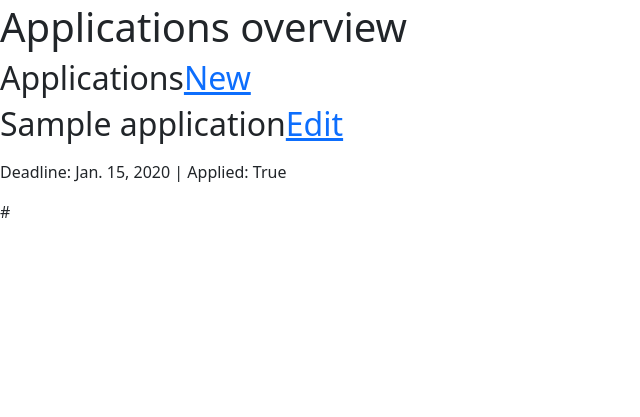
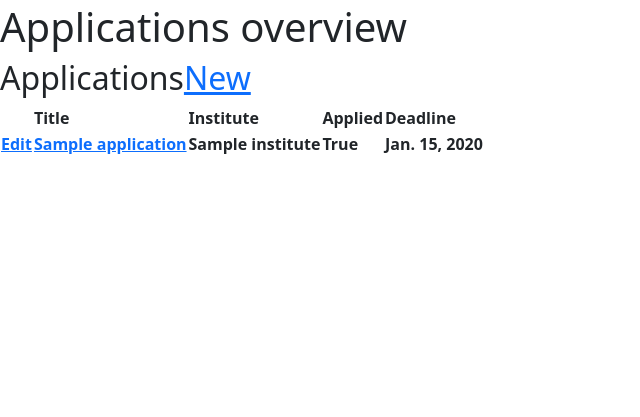
Before and after one commit to teratoscincus/application_manager, a Django app: page /applications/applications/ in a window 1280 px wide. Shown: the part 37-454 px from the top of the page, without its empty margins (0-640 px from the left). Run offline with Django 4.2, Linux system fonts and the light colour scheme; a user stored in the database is signed in; tables that the repository leaves empty hold one stand-in row (values such as "Sample post"); lists and menus that the app fills with data are empty; some libraries are stand-ins or nearby versions.

Commit message:
Display applications as a table

```diff
--- a/applications/templates/applications/applications.html
+++ b/applications/templates/applications/applications.html
@@ -7,14 +7,24 @@
 
 <h2>Applications<span><a href="{% url 'applications:add-application' %}">New</a></span></h2>
 {% if applications %}
-{% for application in applications %}
-<section>
-  <h2>{{ application.title }}<span><a href="{% url 'applications:edit-application' %}">Edit</a></span></h2>
-  <p>{{ application.school.name }}</p>
-  <p>Deadline: {{ application.deadline }} | Applied: {{ application.has_applied }}</p>
-  <p>{{ application.url }}</p>
-</section>
-{% endfor %}
+<table>
+  <tr>
+    <th></th>
+    <th>Title</th>
+    <th>Institute</th>
+    <th>Applied</th>
+    <th>Deadline</th>
+  </tr>
+  {% for application in applications %}
+  <tr>
+    <th><a href="{% url 'applications:edit-application' %}">Edit</a></th>
+    <th><a href="{{ application.url }}">{{ application.title }}</a></th>
+    <th>{{ application.institute.name }}</th>
+    <th>{{ application.has_applied }}</th>
+    <th>{{ application.deadline }}</th>
+  </tr>
+  {% endfor %}
+</table>
 {% else %}
 <p>No applications added</p>
 {% endif %}
```
